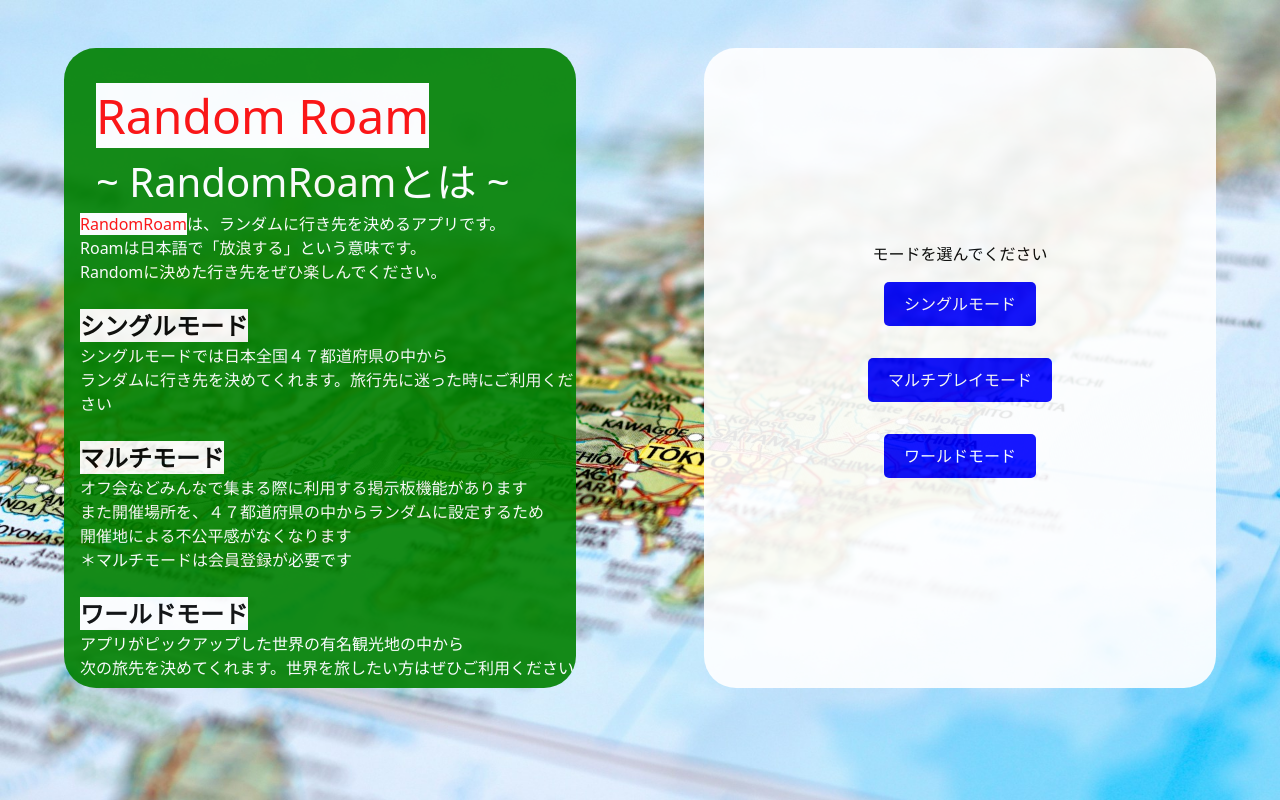
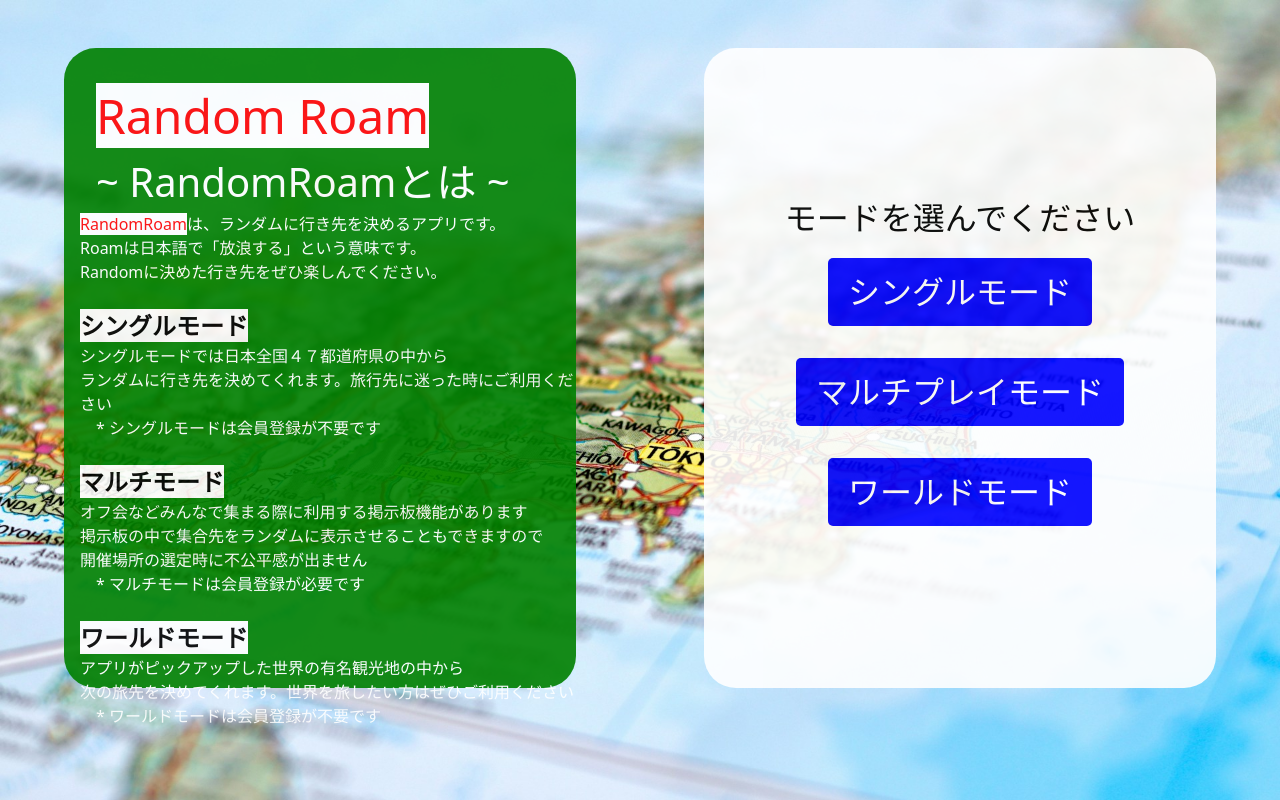
Before and after one commit to koujiisan/RandomRoam, a Next.js app in the folder randomroam/: page / in a window 1280 px wide. Built offline with nearby package versions, Linux system fonts and the light colour scheme.

Commit message:
add attention.jsx

```diff
--- a/randomroam/src/components/Home.jsx
+++ b/randomroam/src/components/Home.jsx
@@ -1,6 +1,7 @@
 import { Inter } from "next/font/google";
-import styles from "@/styles/Home.module.css";
 import Head from 'next/head';
+import React from 'react';
+import Container from "./homes/Container";
 
 const inter = Inter({ subsets: ["latin"] });
 
@@ -11,44 +12,7 @@ export default function Home() {
         <title>Random Roam</title>
         <meta name="description" content="Random Roam is a simple app that generates random locations for you to explore." />
       </Head>
-      <div className={styles.container}>
-        <div className={styles.left}>
-          <div className={styles.discription}>
-          <div className={styles.discriptionItems}>
-              <h1 className={styles.title}><span className={styles.randomRoam}>Random Roam</span></h1>
-              <h2> ~ RandomRoamとは ~ </h2>
-              <p><span className={styles.randomRoam}>RandomRoam</span>は、ランダムに行き先を決めるアプリです。<br></br>
-              Roamは日本語で「放浪する」という意味です。<br></br>
-              Randomに決めた行き先をぜひ楽しんでください。
-              </p>
-              <br></br>
-              <p><span className={styles.mode}>シングルモード</span><br></br>
-              シングルモードでは日本全国４７都道府県の中から<br></br>
-              ランダムに行き先を決めてくれます。旅行先に迷った時にご利用ください</p>
-              <br></br>
-              <p><span className={styles.mode}>マルチモード</span><br></br>
-              オフ会などみんなで集まる際に利用する掲示板機能があります<br></br>
-              また開催場所を、４７都道府県の中からランダムに設定するため<br></br>
-              開催地による不公平感がなくなります<br></br>
-              ＊マルチモードは会員登録が必要です</p>
-              <br></br>
-              <p><span className={styles.mode}>ワールドモード</span><br></br>
-              アプリがピックアップした世界の有名観光地の中から<br></br>
-              次の旅先を決めてくれます。世界を旅したい方はぜひご利用ください</p>
-            </div>
-          </div>
-        </div>
-        <div className={styles.right}>
-          <div className={styles.rightContainers}>
-            <p>モードを選んでください</p>
-            <div className={styles.buttons}>
-              <button className={styles.button}>シングルモード</button>
-              <button className={styles.button}>マルチプレイモード</button>
-              <button className={styles.button}>ワールドモード</button>
-            </div>
-          </div>
-        </div>
-      </div>
+      <Container/>
     </main>
   );
 }
--- /dev/null
+++ b/randomroam/src/components/homes/About.jsx
@@ -0,0 +1,16 @@
+// About.jsx
+import React from 'react';
+import styles from "@/styles/Home.module.css";
+
+const About = () => {
+  return (
+  <>
+    <h2> ~ RandomRoamとは ~ </h2>
+      <p><span className={styles.randomRoam}>RandomRoam</span>は、ランダムに行き先を決めるアプリです。<br></br>
+      Roamは日本語で「放浪する」という意味です。<br></br>
+      Randomに決めた行き先をぜひ楽しんでください。
+      </p>
+  </>
+)};
+
+export default About;
--- /dev/null
+++ b/randomroam/src/components/homes/Attention.jsx
@@ -0,0 +1,10 @@
+import React from "react";
+
+const Attention = ({title, children}) => {
+  return (
+    <>
+      <p>* {title}は会員登録が{children}です</p>
+    </>
+)};
+
+export default Attention;
--- /dev/null
+++ b/randomroam/src/components/homes/Container.jsx
@@ -0,0 +1,15 @@
+// Container.jsx
+import React from 'react';
+import Left from './Left';
+import Right from './Right';
+import styles from "@/styles/Home.module.css";
+
+const Container = () => {
+  return (
+  <div className={styles.container}>
+    <Left/>
+    <Right/>
+  </div>
+)};
+
+export default Container;
--- /dev/null
+++ b/randomroam/src/components/homes/Left.jsx
@@ -0,0 +1,39 @@
+// Left.jsx
+import React from 'react';
+import About from './About';
+import Attention from './Attention';
+import ModeDescription from './ModeDescription';
+import styles from "@/styles/Home.module.css";
+
+const Left = () => {
+  return (
+  <div className={styles.left}>
+    <div className={styles.discription}>
+      <div className={styles.discriptionItems}>
+        <h1 className={styles.title}><span className={styles.randomRoam}>Random Roam</span></h1>
+        <About/>
+        <br></br>
+        <ModeDescription title="シングルモード">
+          シングルモードでは日本全国４７都道府県の中から<br/>
+          ランダムに行き先を決めてくれます。旅行先に迷った時にご利用ください
+          <Attention title="シングルモード">不要</Attention>
+        </ModeDescription>
+        <br/>
+        <ModeDescription title="マルチモード">
+          オフ会などみんなで集まる際に利用する掲示板機能があります<br/>
+          掲示板の中で集合先をランダムに表示させることもできますので<br/>
+          開催場所の選定時に不公平感が出ません<br/>
+          <Attention title="マルチモード">必要</Attention>
+        </ModeDescription>
+        <br/>
+        <ModeDescription title="ワールドモード">
+          アプリがピックアップした世界の有名観光地の中から<br></br>
+          次の旅先を決めてくれます。世界を旅したい方はぜひご利用ください
+          <Attention title="ワールドモード">不要</Attention>
+        </ModeDescription>
+      </div>
+    </div>
+  </div>
+)};
+
+export default Left;
--- /dev/null
+++ b/randomroam/src/components/homes/ModeDescription.jsx
@@ -0,0 +1,12 @@
+// ModeDescription.jsx
+import React from 'react';
+import styles from "@/styles/Home.module.css";
+
+const ModeDescription = ({ title, children }) => (
+  <p>
+    <span className={styles.mode}>{title}</span><br></br>
+    {children}
+  </p>
+);
+
+export default ModeDescription;
--- /dev/null
+++ b/randomroam/src/components/homes/Right.jsx
@@ -0,0 +1,19 @@
+// Right.jsx
+import React from 'react';
+import styles from "@/styles/Home.module.css";
+
+const Right = () => {
+  return (
+    <div className={styles.right}>
+      <div className={styles.rightContainers}>
+        <p>モードを選んでください</p>
+        <div className={styles.buttons}>
+          <button className={styles.button}>シングルモード</button>
+          <button className={styles.button}>マルチプレイモード</button>
+          <button className={styles.button}>ワールドモード</button>
+        </div>
+      </div>
+    </div>
+)};
+
+export default Right;
--- a/randomroam/src/pages/about.js
+++ /dev/null
@@ -1,9 +0,0 @@
-// pages/about.js
-export default function About() {
-  return (
-    <div>
-      <h1>About Page</h1>
-      <p>This is the about page.</p>
-    </div>
-  );
-}
--- a/randomroam/src/styles/Home.module.css
+++ b/randomroam/src/styles/Home.module.css
@@ -73,6 +73,10 @@
   margin: 3rem auto;
 }
 
+.rightContainers p {
+  font-size: 2rem;
+}
+
 .buttons {
   display: flex;
   flex-direction: column;
@@ -84,6 +88,7 @@
   background-color: blue;
   color: white;
   cursor: pointer;
+  font-size: 2rem;
   margin: 1rem auto;
   padding: 10px 20px;
 }
```
